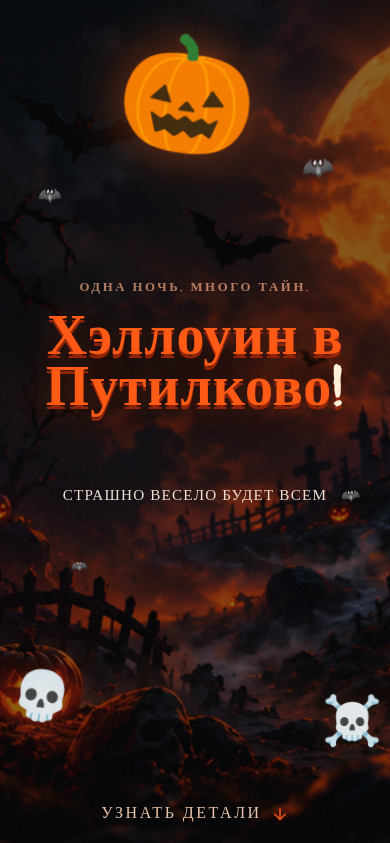
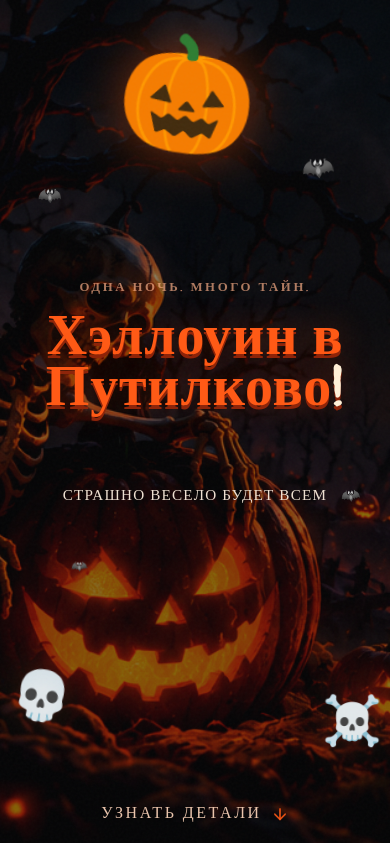
Before and after one commit to Sm1l/Halloween, a React (Vite) app: page / in a window 390 px wide. Shown: the top 843 px of the page. Built offline with nearby package versions, Linux system fonts and the light colour scheme.

Commit message:
fix background hero

```diff
--- a/src/styles.css
+++ b/src/styles.css
@@ -362,7 +362,7 @@ footer span {
   }
 
   .hero-art {
-    background-position: 52% center;
+    background-position: 10%;
   }
 
   .eyebrow {
```
Also changed, not shown: 4 other files (tests, documents, lock files or other folders).
